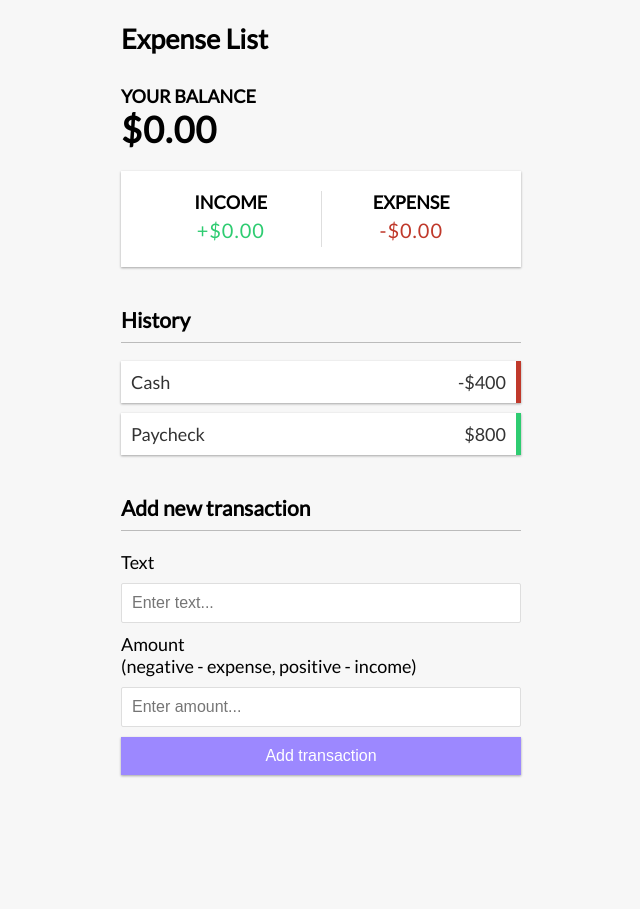
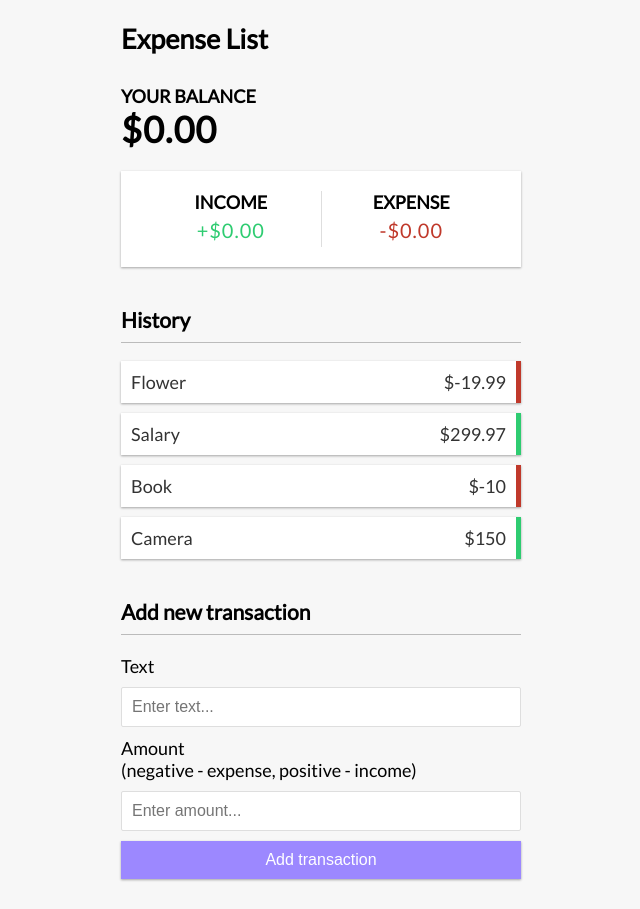
Before and after one commit to BrandonWingerAir/expenses-vue-composition-api, a Vue app: page / in a window 1280 px wide. Shown: the whole page, without its empty margins (319-959 px from the left). Before the commit the page ends 805 px from the top, so only its background shows below. Built offline with nearby package versions, Linux system fonts and the light colour scheme.

Commit message:
create list with options api & test items display

```diff
--- a/src/components/TransactionList.vue
+++ b/src/components/TransactionList.vue
@@ -2,11 +2,35 @@
   <h3>History</h3>
 
   <ul id="list" class="list">
-    <li class="minus">
+    <li
+      v-for="transaction in transactions"
+      :key="transaction.id"
+      :class="transaction.amount < 0 ? 'minus' : 'plus'"
+    >
+      {{transaction.text}} <span>${{transaction.amount}}</span><button class="delete-btn">x</button>
+    </li>
+
+    <!-- Placeholder Items -->
+    <!-- <li class="minus">
       Cash <span>-$400</span><button class="delete-btn">x</button>
     </li>
     <li class="plus">
       Paycheck <span>$800</span><button class="delete-btn">x</button>
-    </li>
+    </li> -->
   </ul>
 </template>
+
+<script>
+export default {
+  data() {
+    return {
+      transactions: [
+        { id: 1, text: 'Flower', amount: -19.99 },
+        { id: 2, text: 'Salary', amount: 299.97 },
+        { id: 3, text: 'Book', amount: -10 },
+        { id: 4, text: 'Camera', amount: 150 }
+      ]
+    }
+  }
+}
+</script>
```
